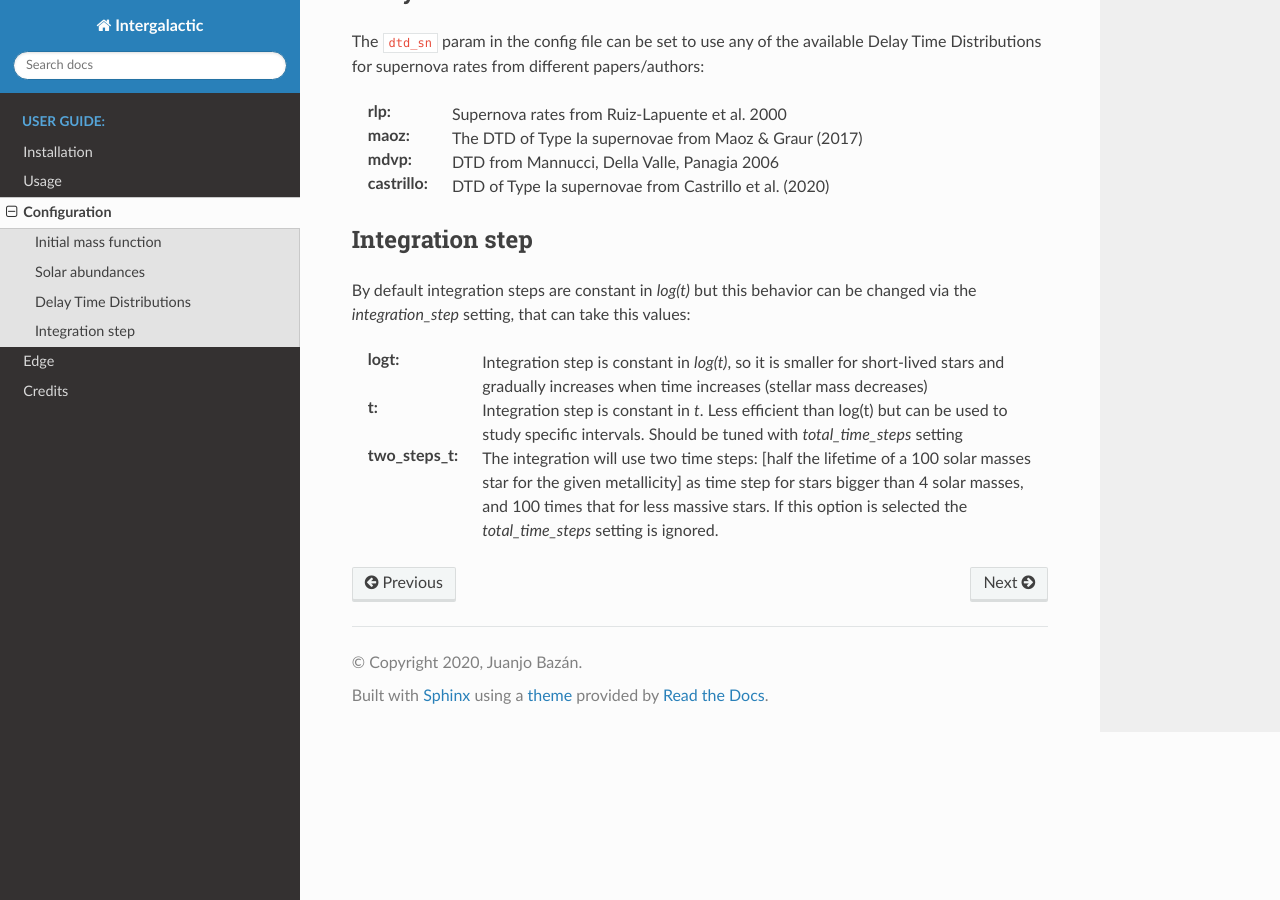
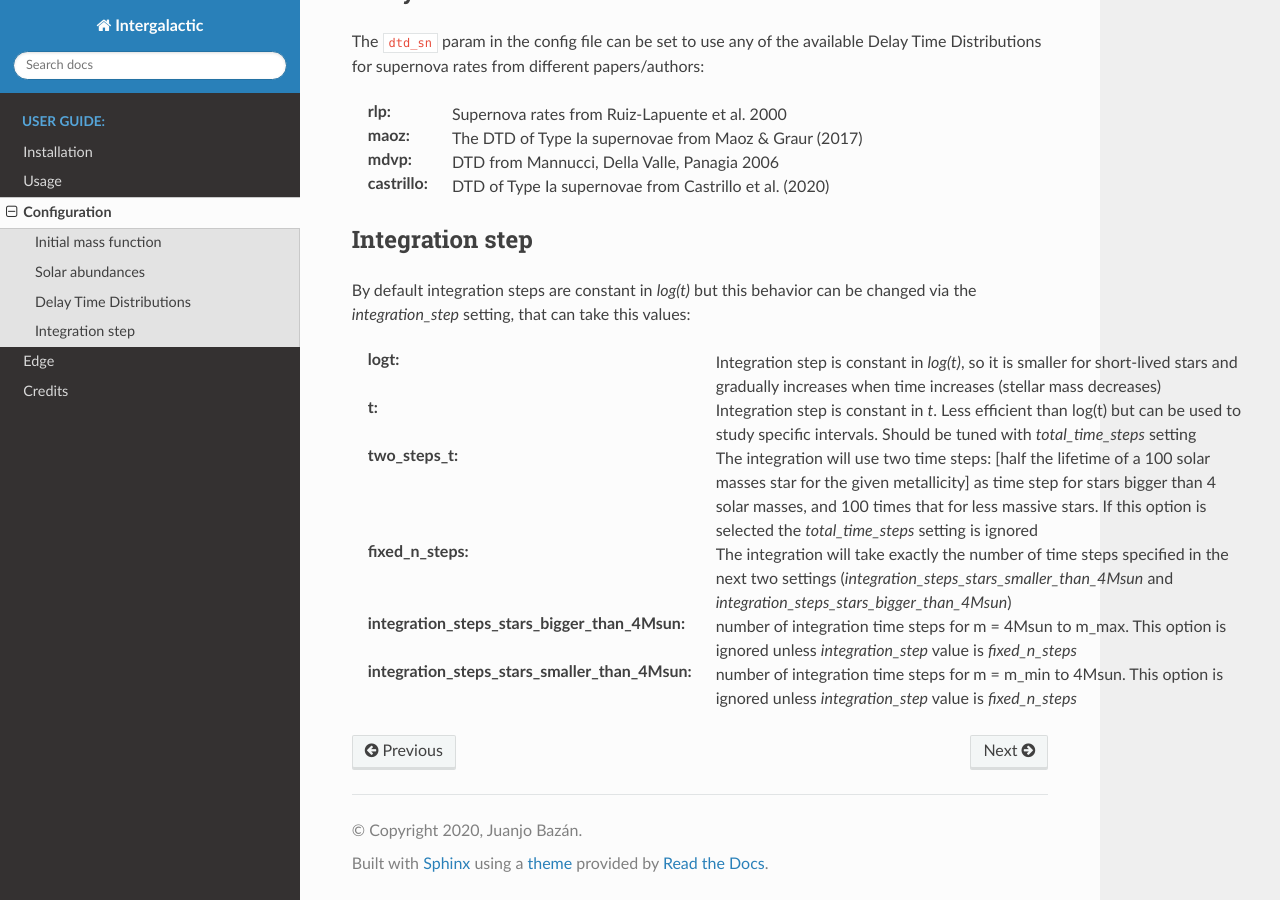
Before and after one commit to xuanxu/starmatrix, a Sphinx documentation site: the page built from docs/configuration.rst, in a window 1280 px wide and 900 px high, scrolled down 1660 px. Built offline with Sphinx 7.4.7 and the Read the Docs theme 2.0.0, drawn with Linux system fonts in a browser that asks for light colours.

Commit message:
document fixed_n_steps option for integration_step

```diff
--- a/docs/configuration.rst
+++ b/docs/configuration.rst
@@ -84,4 +84,7 @@ By default integration steps are constant in `log(t)` but this behavior can be c
 
 :logt: Integration step is constant in `log(t)`, so it is smaller for short-lived stars and gradually increases when time increases (stellar mass decreases)
 :t:    Integration step is constant in `t`. Less efficient than log(t) but can be used to study specific intervals. Should be tuned with `total_time_steps` setting
-:two_steps_t: The integration will use two time steps: [half the lifetime of a 100 solar masses star for the given metallicity] as time step for stars bigger than 4 solar masses, and 100 times that for less massive stars. If this option is selected the `total_time_steps` setting is ignored.
+:two_steps_t: The integration will use two time steps: [half the lifetime of a 100 solar masses star for the given metallicity] as time step for stars bigger than 4 solar masses, and 100 times that for less massive stars. If this option is selected the `total_time_steps` setting is ignored
+:fixed_n_steps: The integration will take exactly the number of time steps specified in the next two settings (`integration_steps_stars_smaller_than_4Msun` and `integration_steps_stars_bigger_than_4Msun`)
+:integration_steps_stars_bigger_than_4Msun: number of integration time steps for m = 4Msun to m_max. This option is ignored unless `integration_step` value is `fixed_n_steps`
+:integration_steps_stars_smaller_than_4Msun: number of integration time steps for m = m_min to 4Msun. This option is ignored unless `integration_step` value is `fixed_n_steps`
```
